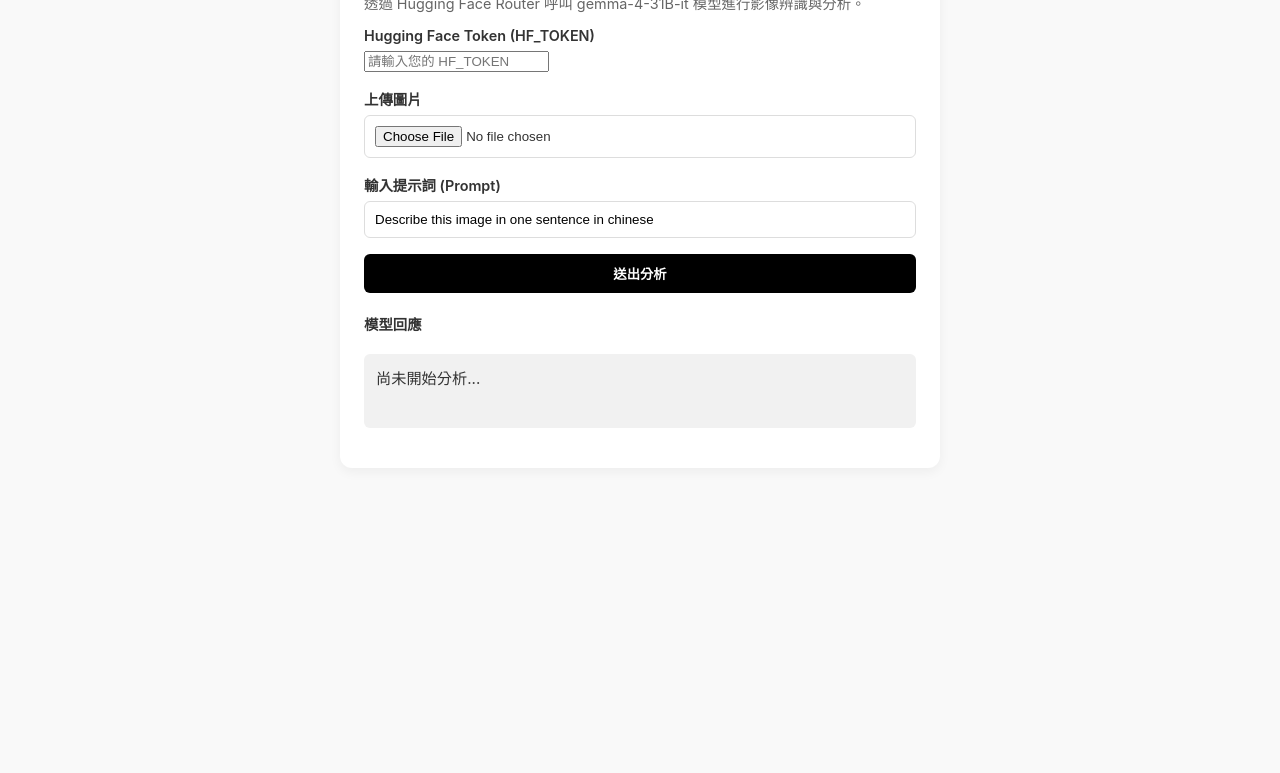
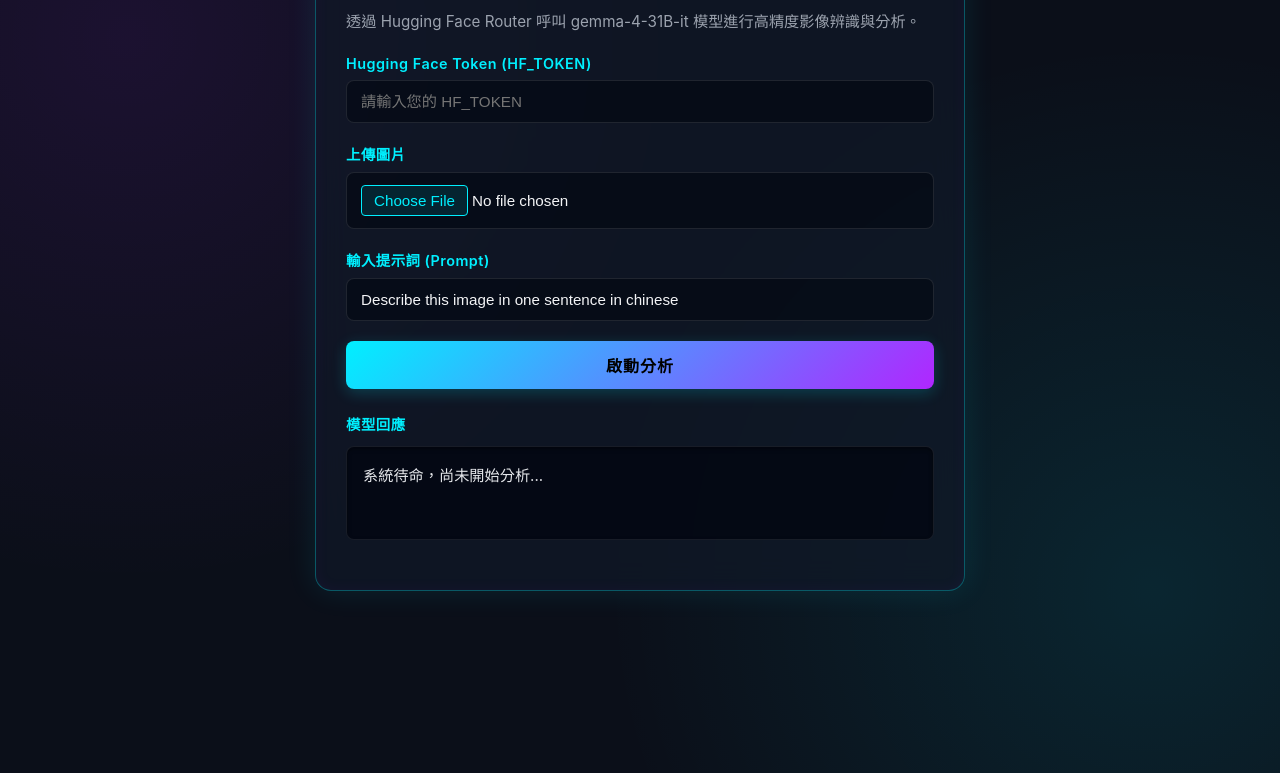
Before and after one commit to Yisyuan1126/demo, a plain HTML site: page index.html in a window 1280 px wide. Shown: the part 147-920 px from the top of the page. Before the commit the page ends 800 px from the top, so only its background shows below. Drawn offline with Linux system fonts and the light colour scheme.

Commit message:
Update index.html

```diff
--- a/index.html
+++ b/index.html
@@ -5,26 +5,182 @@
     <meta name="viewport" content="width=device-width, initial-scale=1.0">
     <title>Gemma 多模態影像分析助手</title>
     <style>
-        body { font-family: -apple-system, BlinkMacSystemFont, "Segoe UI", Roboto, sans-serif; max-width: 600px; margin: 40px auto; padding: 20px; background: #f9f9f9; color: #333; }
-        .card { background: #fff; padding: 24px; border-radius: 12px; box-shadow: 0 4px 12px rgba(0,0,0,0.05); }
-        h2 { margin-top: 0; font-size: 1.5rem; color: #111; }
-        p { color: #666; font-size: 0.9rem; }
-        .form-group { margin-bottom: 16px; }
-        label { display: block; font-weight: 600; margin-bottom: 6px; font-size: 0.9rem; }
-        input[type="text"], input[type="file"], textarea { width: 100%; padding: 10px; border: 1px solid #ddd; border-radius: 6px; box-sizing: border-box; }
-        button { background: #000; color: #fff; border: none; padding: 10px 20px; font-weight: 600; border-radius: 6px; cursor: pointer; width: 100%; }
-        button:hover { background: #333; }
-        button:disabled { background: #ccc; cursor: not-allowed; }
-        #preview-container { margin-top: 10px; text-align: center; }
-        #imagePreview { max-width: 100%; max-height: 250px; border-radius: 6px; display: none; border: 1px solid #ddd; }
-        #result { margin-top: 20px; padding: 12px; background: #f1f1f1; border-radius: 6px; white-space: pre-wrap; min-height: 50px; font-size: 0.95rem; }
+        :root {
+            --bg-color: #0b0f19;
+            --card-bg: rgba(17, 24, 39, 0.75);
+            --border-glow: rgba(0, 240, 255, 0.3);
+            --neon-cyan: #00f0ff;
+            --neon-purple: #b026ff;
+            --text-main: #f3f4f6;
+            --text-muted: #9ca3af;
+        }
+
+        body {
+            font-family: -apple-system, BlinkMacSystemFont, "Segoe UI", Roboto, sans-serif;
+            max-width: 650px;
+            margin: 40px auto;
+            padding: 20px;
+            background-color: var(--bg-color);
+            background-image:
+                radial-gradient(circle at 10% 20%, rgba(176, 38, 255, 0.1) 0%, transparent 40%),
+                radial-gradient(circle at 90% 80%, rgba(0, 240, 255, 0.1) 0%, transparent 40%);
+            color: var(--text-main);
+            min-height: 100vh;
+        }
+
+        .card {
+            background: var(--card-bg);
+            backdrop-filter: blur(16px);
+            -webkit-backdrop-filter: blur(16px);
+            padding: 30px;
+            border-radius: 16px;
+            border: 1px solid var(--border-glow);
+            box-shadow: 0 0 30px rgba(0, 240, 255, 0.1), inset 0 0 15px rgba(176, 38, 255, 0.05);
+            position: relative;
+            overflow: hidden;
+        }
+
+        .card::before {
+            content: '';
+            position: absolute;
+            top: 0;
+            left: -100%;
+            width: 100%;
+            height: 2px;
+            background: linear-gradient(90deg, transparent, var(--neon-cyan), transparent);
+            animation: scanline 4s linear infinite;
+        }
+
+        @keyframes scanline {
+            0% { left: -100%; }
+            100% { left: 100%; }
+        }
+
+        h2 {
+            margin-top: 0;
+            font-size: 1.8rem;
+            background: linear-gradient(135deg, var(--neon-cyan), var(--neon-purple));
+            -webkit-background-clip: text;
+            -webkit-text-fill-color: transparent;
+            letter-spacing: 0.5px;
+        }
+
+        p {
+            color: var(--text-muted);
+            font-size: 0.95rem;
+            margin-bottom: 24px;
+        }
+
+        .form-group {
+            margin-bottom: 20px;
+        }
+
+        label {
+            display: block;
+            font-weight: 600;
+            margin-bottom: 8px;
+            font-size: 0.9rem;
+            color: var(--neon-cyan);
+            letter-spacing: 0.5px;
+        }
+
+        input[type="password"],
+        input[type="text"],
+        input[type="file"],
+        textarea {
+            width: 100%;
+            padding: 12px 14px;
+            background: rgba(3, 7, 18, 0.6);
+            border: 1px solid rgba(255, 255, 255, 0.1);
+            border-radius: 8px;
+            box-sizing: border-box;
+            color: var(--text-main);
+            font-size: 0.95rem;
+            transition: all 0.3s ease;
+        }
+
+        input:focus {
+            outline: none;
+            border-color: var(--neon-cyan);
+            box-shadow: 0 0 10px rgba(0, 240, 255, 0.3);
+        }
+
+        input[type="file"]::file-selector-button {
+            background: rgba(0, 240, 255, 0.1);
+            color: var(--neon-cyan);
+            border: 1px solid var(--neon-cyan);
+            padding: 6px 12px;
+            border-radius: 4px;
+            cursor: pointer;
+            transition: all 0.2s;
+        }
+
+        input[type="file"]::file-selector-button:hover {
+            background: var(--neon-cyan);
+            color: #000;
+        }
+
+        button {
+            background: linear-gradient(135deg, var(--neon-cyan), var(--neon-purple));
+            color: #000;
+            border: none;
+            padding: 12px 20px;
+            font-weight: 700;
+            border-radius: 8px;
+            cursor: pointer;
+            width: 100%;
+            font-size: 1rem;
+            letter-spacing: 1px;
+            transition: all 0.3s ease;
+            box-shadow: 0 4px 15px rgba(0, 240, 255, 0.2);
+        }
+
+        button:hover {
+            opacity: 0.9;
+            transform: translateY(-1px);
+            box-shadow: 0 6px 20px rgba(176, 38, 255, 0.4);
+        }
+
+        button:disabled {
+            background: #374151;
+            color: #9ca3af;
+            cursor: not-allowed;
+            box-shadow: none;
+            transform: none;
+        }
+
+        #preview-container {
+            margin-top: 12px;
+            text-align: center;
+        }
+
+        #imagePreview {
+            max-width: 100%;
+            max-height: 250px;
+            border-radius: 8px;
+            display: none;
+            border: 1px solid var(--border-glow);
+            box-shadow: 0 4px 12px rgba(0,0,0,0.5);
+        }
+
+        #result {
+            margin-top: 12px;
+            padding: 16px;
+            background: rgba(3, 7, 18, 0.8);
+            border: 1px solid rgba(255, 255, 255, 0.08);
+            border-radius: 8px;
+            white-space: pre-wrap;
+            min-height: 60px;
+            font-size: 0.95rem;
+            color: #e5e7eb;
+            box-shadow: inset 0 2px 4px rgba(0,0,0,0.4);
+        }
     </style>
 </head>
 <body>
-
     <div class="card">
         <h2>Gemma 多模態影像分析助手</h2>
-    <p>透過 Hugging Face Router 呼叫 gemma-4-31B-it 模型進行影像辨識與分析。</p>
+        <p>透過 Hugging Face Router 呼叫 gemma-4-31B-it 模型進行高精度影像辨識與分析。</p>
 
         <div class="form-group">
             <label for="apiKey">Hugging Face Token (HF_TOKEN)</label>
@@ -44,11 +200,11 @@
             <input type="text" id="promptInput" value="Describe this image in one sentence in chinese">
         </div>
 
-    <button id="submitBtn" onclick="analyzeImage()">送出分析</button>
+        <button id="submitBtn" onclick="analyzeImage()">啟動分析</button>
 
-    <div class="form-group" style="margin-top: 20px;">
+        <div class="form-group" style="margin-top: 24px;">
             <label>模型回應</label>
-        <div id="result">尚未開始分析...</div>
+            <div id="result">系統待命，尚未開始分析...</div>
         </div>
     </div>
 
@@ -74,12 +230,11 @@
         function compressImage(file, maxSize = 1024, quality = 0.85) {
             return new Promise((resolve, reject) => {
                 const reader = new FileReader();
-            reader.onload = function (e) {
+                reader.onload = function(e) {
                     const img = new Image();
-                img.onload = function () {
+                    img.onload = function() {
                         let width = img.width;
                         let height = img.height;
-
                         if (width > height) {
                             if (width > maxSize) {
                                 height *= maxSize / width;
@@ -91,13 +246,11 @@
                                 height = maxSize;
                             }
                         }
-
                         const canvas = document.createElement('canvas');
                         canvas.width = width;
                         canvas.height = height;
                         const ctx = canvas.getContext('2d');
                         ctx.drawImage(img, 0, 0, width, height);
-
                         const dataUrl = canvas.toDataURL('image/jpeg', quality);
                         resolve(dataUrl);
                     };
@@ -128,11 +281,10 @@
             }
 
             submitBtn.disabled = true;
-        resultDiv.innerText = '處理中，請稍候...';
+            resultDiv.innerText = '處理中，神經網路運算中...';
 
             try {
                 const base64Image = await compressImage(imageFile);
-
                 const response = await fetch("https://router.huggingface.co/v1/chat/completions", {
                     method: "POST",
                     headers: {
@@ -141,21 +293,18 @@
                     },
                     body: JSON.stringify({
                         model: "google/gemma-4-31B-it:novita",
-                    messages: [
-                        {
+                        messages: [{
                             role: "user",
                             content: [
                                 { type: "text", text: prompt },
                                 { type: "image_url", image_url: { url: base64Image } }
                             ]
-                        }
-                    ],
+                        }],
                         max_tokens: 300
                     })
                 });
 
                 const data = await response.json();
-
                 if (response.ok && data.choices && data.choices.length > 0) {
                     resultDiv.innerText = data.choices[0].message.content;
                 } else {
@@ -168,6 +317,5 @@
             }
         }
     </script>
-
 </body>
 </html>
```
Lines whose indentation alone changed are shown as unchanged.
